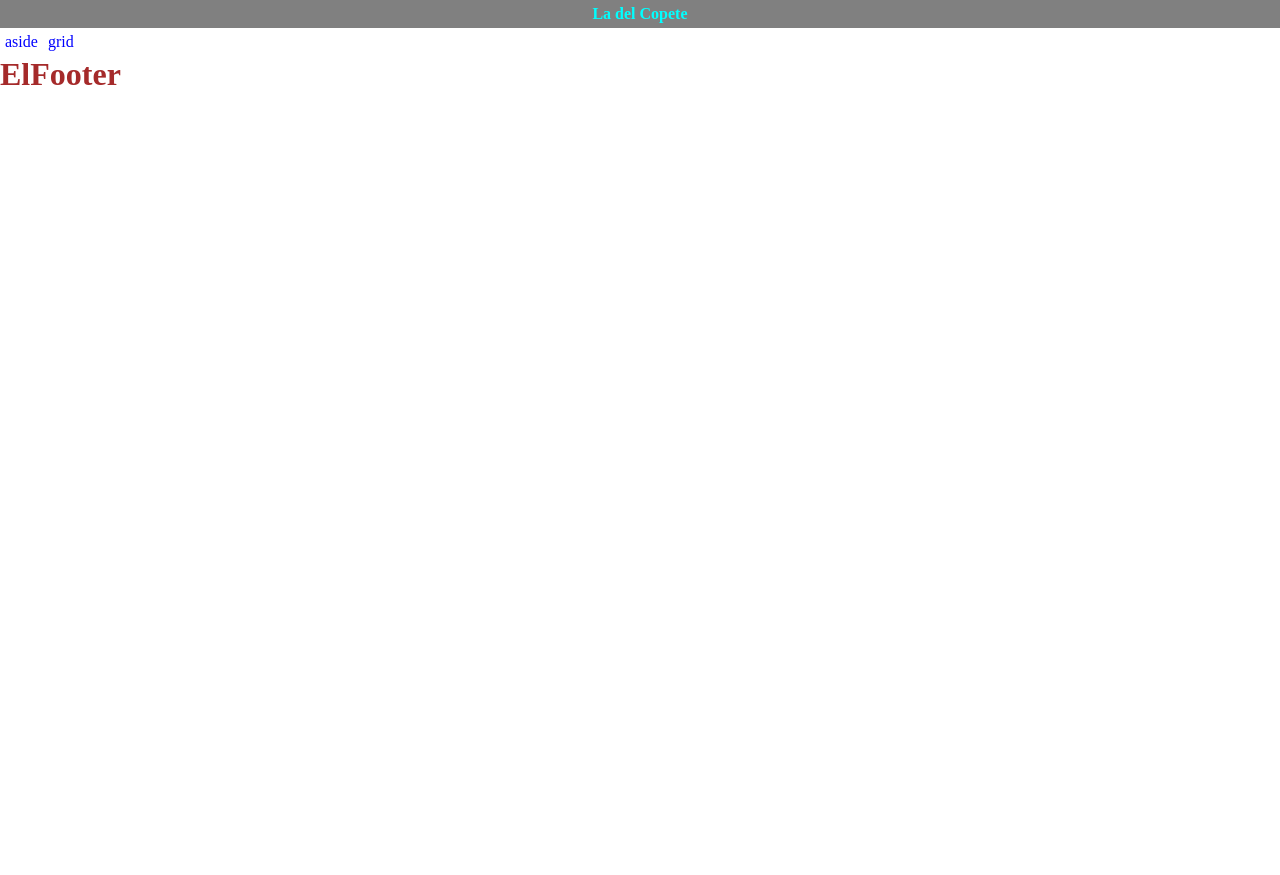
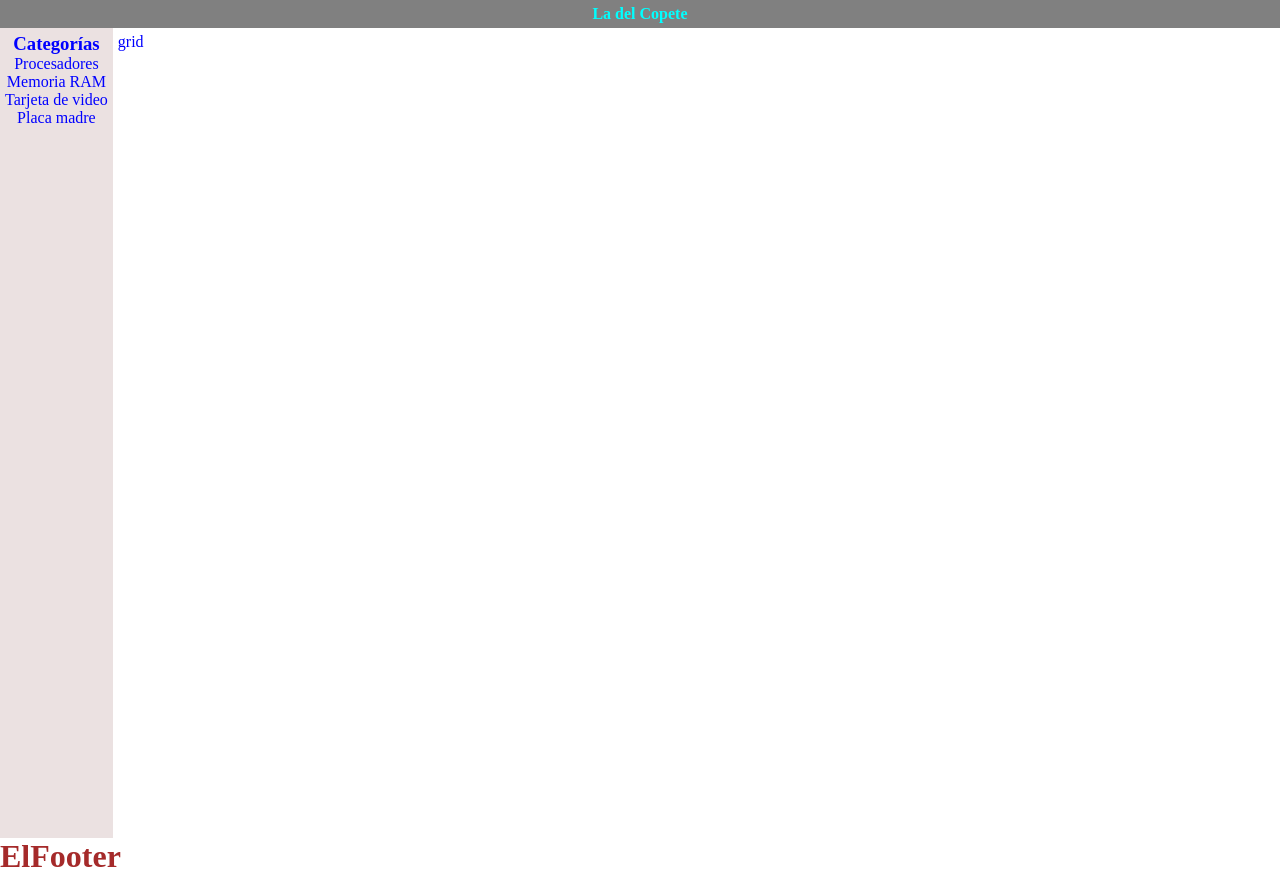
Before and after one commit to Shagooh/ecommerca, a plain HTML site: page index.html in a window 1280 px wide. Before the commit the page ends 800 px from the top, so only its background shows below. Drawn offline with Linux system fonts and the light colour scheme.

Commit message:
creando aside bar

```diff
--- a/assets/css/style.css
+++ b/assets/css/style.css
@@ -15,6 +15,11 @@ main {
     display: flex;
 }
 
+main .aside-bar {
+    background-color: rgb(235, 225, 225);
+    min-height: 100vh;
+}
+
 section {
     color: blue;
     text-align: center;
--- a/index.html
+++ b/index.html
@@ -14,7 +14,13 @@
     </header>
     <main>
         <section class="aside-bar">
-            <p>aside</p>
+            <h3>Categorías</h3>
+            <ul>
+                <li>Procesadores</li>
+                <li>Memoria RAM</li>
+                <li>Tarjeta de video</li>
+                <li>Placa madre</li>
+            </ul>
 
         </section>
 
```
